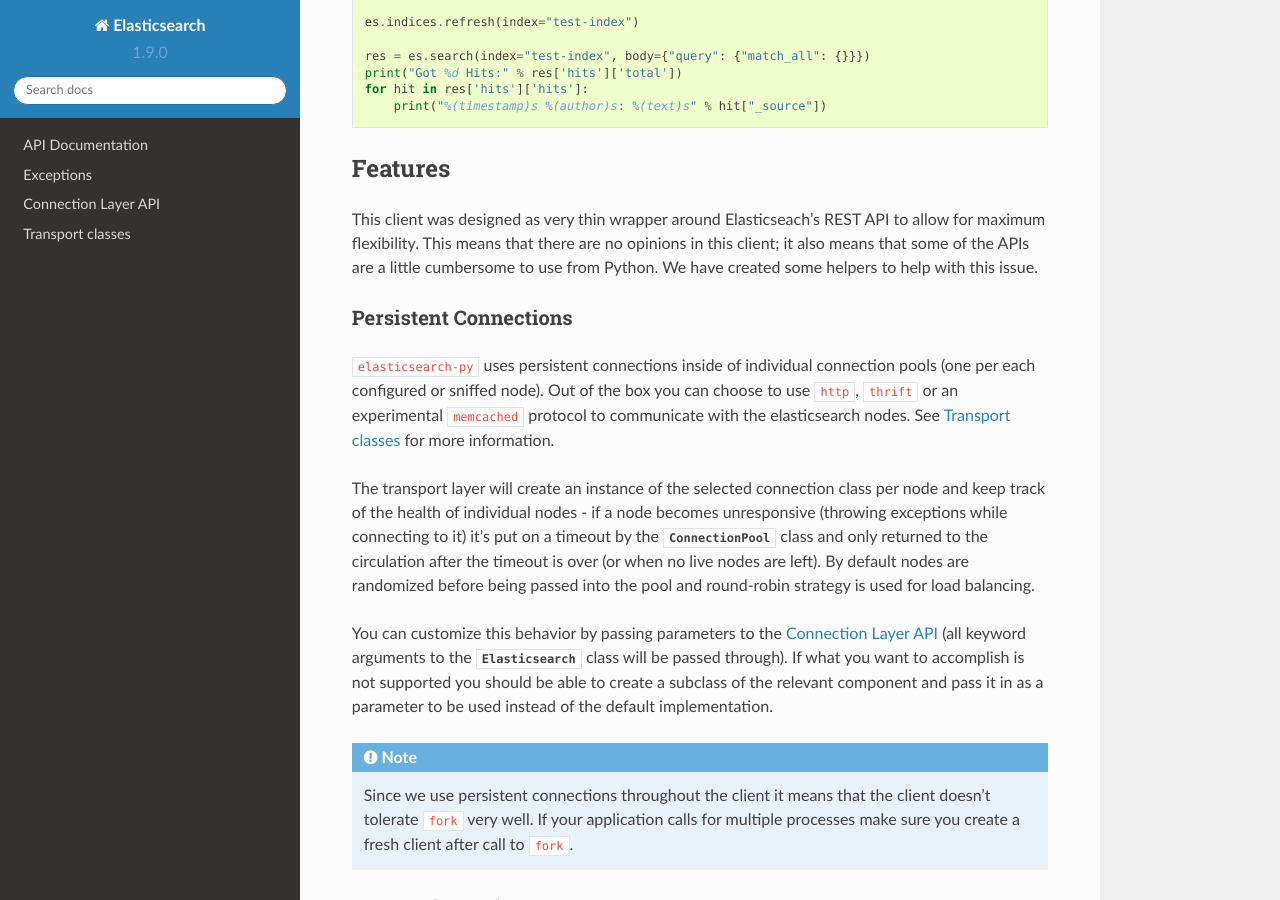
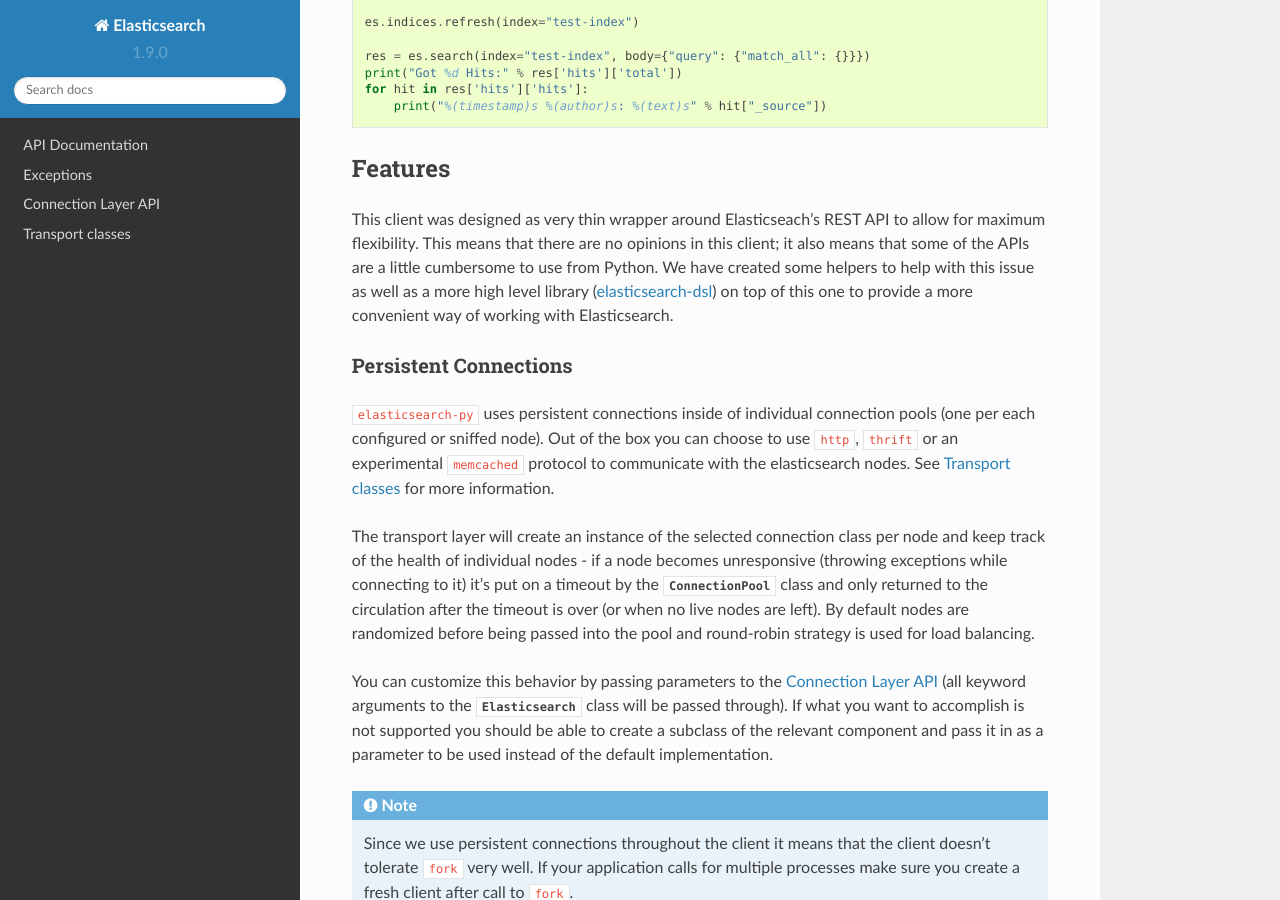
Before and after one commit to Logiclayer1111/elasticsearch, a Sphinx documentation site: the page built from docs/index.rst, in a window 1280 px wide and 900 px high, scrolled down 1169 px. Built offline with Sphinx 7.4.7 and the Read the Docs theme 2.0.0, drawn with Linux system fonts in a browser that asks for light colours; pages that are not in the unit, such as notebooks, are missing from menus.

Commit message:
Expanding on the dsl mentions

```diff
--- a/docs/index.rst
+++ b/docs/index.rst
@@ -74,7 +74,11 @@
 This client was designed as very thin wrapper around Elasticseach's REST API to
 allow for maximum flexibility. This means that there are no opinions in this
 client; it also means that some of the APIs are a little cumbersome to use from
-Python. We have created some :ref:`helpers` to help with this issue.
+Python. We have created some :ref:`helpers` to help with this issue as well as
+a more high level library (`elasticsearch-dsl`_) on top of this one to provide
+a more convenient way of working with Elasticsearch.
+
+.. _elasticsearch-dsl: http://elasticsearch-dsl.rtfd.org/
 
 Persistent Connections
 ~~~~~~~~~~~~~~~~~~~~~~
```
Also changed, not shown: 1 other file.
